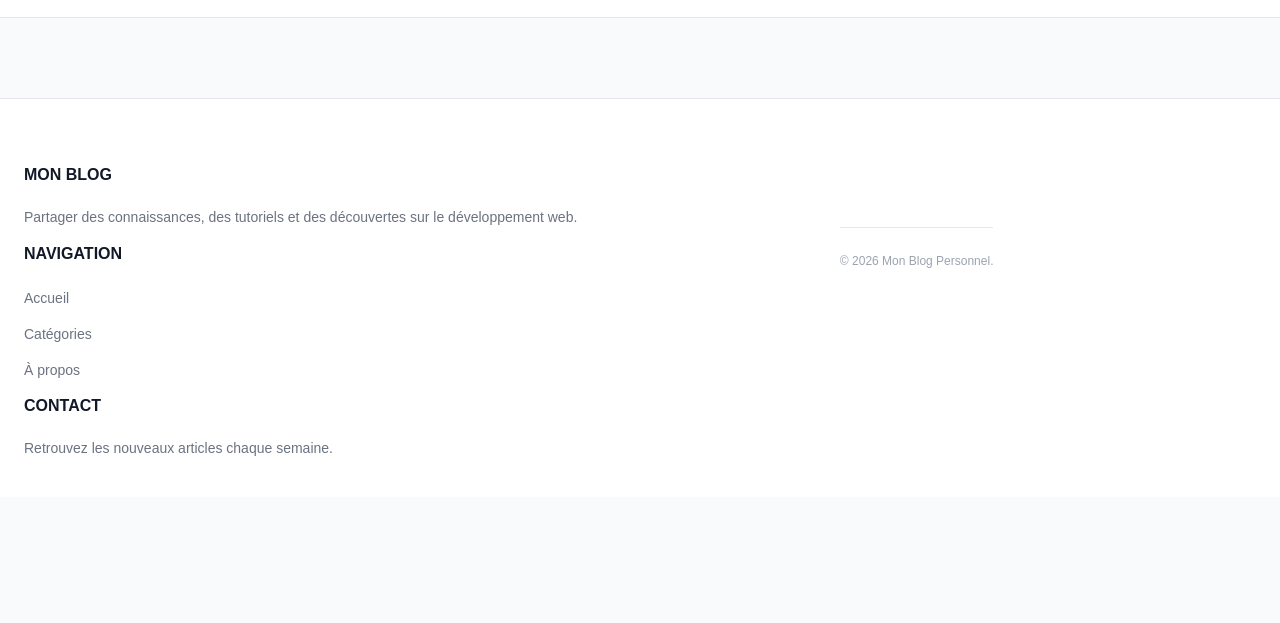
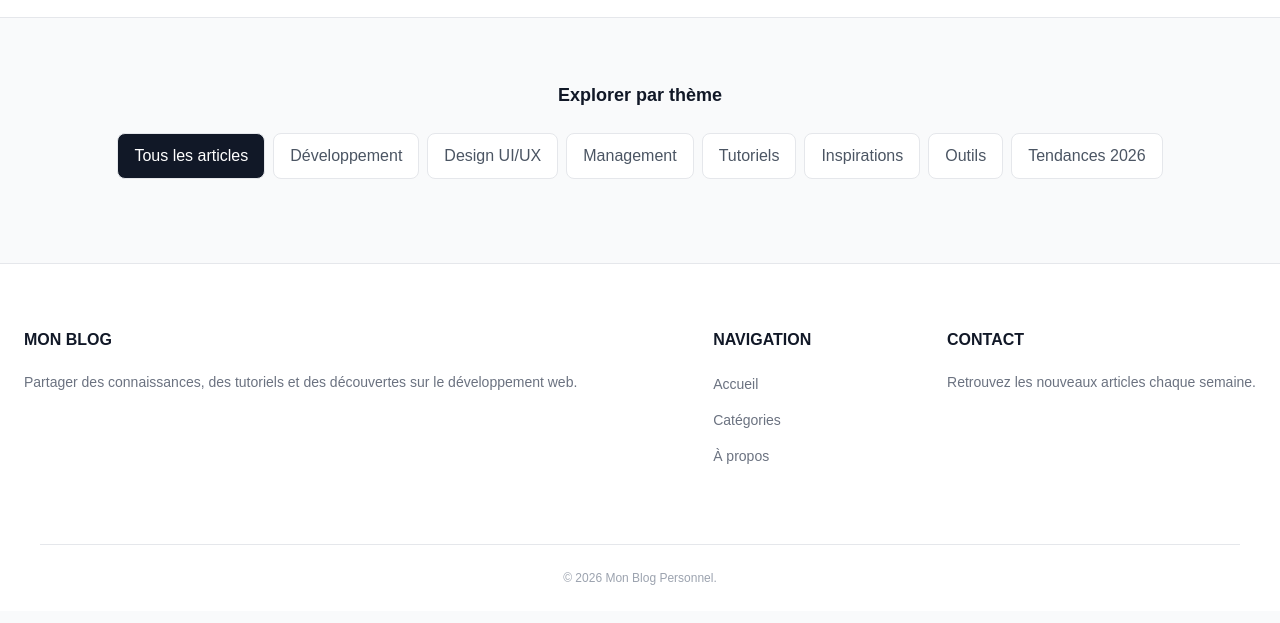
Before and after one commit to ayaalmaliqui-ai/Session-3, a plain HTML site: page Tutos/css/projet-blog-flexbox/css/css/index.html in a window 1280 px wide. Shown: the part 95-718 px from the top of the page. Drawn offline with Linux system fonts and the light colour scheme.

Commit message:
T-32- Faire passer les éléments à la ligne

```diff
--- a/Tutos/css/projet-blog-flexbox/css/css/css/components.css
+++ b/Tutos/css/projet-blog-flexbox/css/css/css/components.css
@@ -8,3 +8,17 @@
     font-weight: 600;
     text-align: center;
     }
+
+.pilule-filtre {
+    display: inline-block;
+    padding: 10px 16px;
+    margin: 4px;
+    color: #4b5563;
+    background: white;
+    border: 1px solid #e5e7eb;
+    border-radius: 8px;
+    }
+.pilule-filtre.actif {
+     color: white;
+     background: #111827;
+    }
--- a/Tutos/css/projet-blog-flexbox/css/css/css/layout.css
+++ b/Tutos/css/projet-blog-flexbox/css/css/css/layout.css
@@ -28,13 +28,16 @@
     justify-content: space-between;
 }
 .pied-de-page {
+    margin-top: 80px;
+    padding: 64px 24px 24px;
+    background: white;
+    border-top: 1px solid #e5e7eb;
+}
+
+.conteneur-pied-de-page {
     display: flex;
     justify-content: space-between;
-     margin-top: 80px;
-     padding: 64px 24px 24px;
-     background: white;
-     border-top: 1px solid #e5e7eb;
-     }
+}
 
 .colonne-pied-de-page h2 {
      margin: 0 0 20px;
@@ -66,6 +69,3 @@
   justify-content: space-between;
   align-items: center;
 }
-.pied-de-page {
-  margin-top: 80px;
-}
--- /dev/null
+++ b/Tutos/css/projet-blog-flexbox/css/css/css/pages.css
@@ -0,0 +1,16 @@
+.filtre-categories {
+     margin: 64px 24px;
+      text-align: center;
+    }
+
+.filtre-categories h2 {
+     margin: 0 0 20px;
+     color: #111827;
+     font-size: 18px;
+}
+
+.liste-filtres {
+     display: flex;
+     flex-wrap: wrap;
+     justify-content: center;
+}
--- a/Tutos/css/projet-blog-flexbox/css/css/index.html
+++ b/Tutos/css/projet-blog-flexbox/css/css/index.html
@@ -7,6 +7,7 @@
     <link rel="stylesheet" href="css/global.css">
     <link rel="stylesheet" href="css/layout.css">
     <link rel="stylesheet" href="css/components.css">
+    <link rel="stylesheet" href="css/pages.css">
 </head>
 <body>
     <header class="en-tete-site">
@@ -22,7 +23,19 @@
             <a href="#" class="bouton-principal">Espace Admin</a>
         </nav>
     </header>
-
+     <section class="filtre-categories">
+        <h2>Explorer par thème</h2>
+        <div class="liste-filtres">
+            <a href="#" class="pilule-filtre actif">Tous les articles</a>
+            <a href="#" class="pilule-filtre">Développement</a>
+            <a href="#" class="pilule-filtre">Design UI/UX</a>
+            <a href="#" class="pilule-filtre">Management</a>
+            <a href="#" class="pilule-filtre">Tutoriels</a>
+            <a href="#" class="pilule-filtre">Inspirations</a>
+            <a href="#" class="pilule-filtre">Outils</a>
+            <a href="#" class="pilule-filtre">Tendances 2026</a>
+        </div>
+    </section>
        <footer class="pied-de-page">
         <div class="conteneur-pied-de-page">
             <div class="colonne-pied-de-page">
@@ -42,9 +55,11 @@
                 <p>Retrouvez les nouveaux articles chaque semaine.</p>
             </div>
         </div>
+
         <div class="bas-pied-de-page">
             <p>&copy; 2026 Mon Blog Personnel.</p>
         </div>
+
     </footer>
 </body>
 </html>
```
Lines whose indentation alone changed are shown as unchanged.
